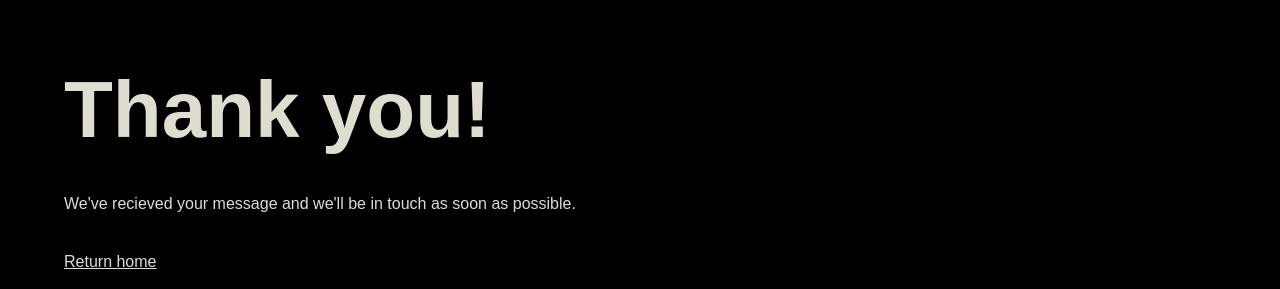
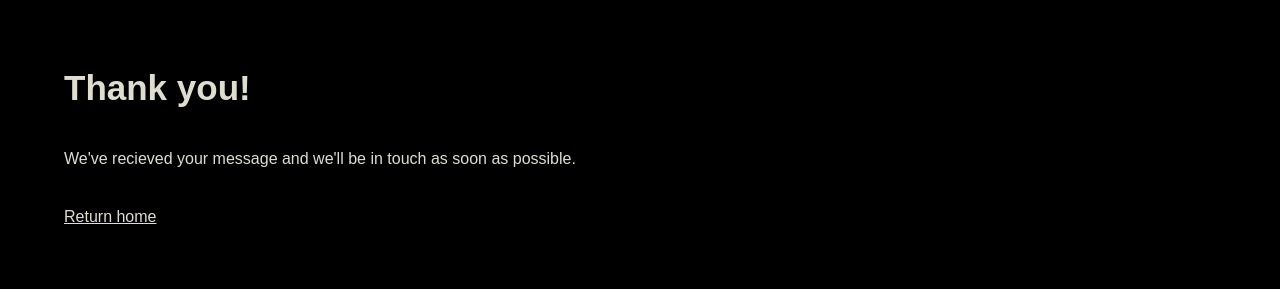
Before and after one commit to frazerf/oakland-onepager, a website: page src/pages/thankyou.html in a window 1280 px wide. Shown: the top 289 px of the page. Drawn offline with nearby package versions, Linux system fonts and the light colour scheme; files that its build step writes are made by us from their sources; files whose address does not match are found by name; a web font is replaced by a local one.

Commit message:
Updating thank you page.

```diff
--- a/src/assets/sass/base/typography.scss
+++ b/src/assets/sass/base/typography.scss
@@ -8,15 +8,15 @@
 
 .h1 {
   font-family: $base-font-family-bold;
-  font-size: 40px;
+  font-size: 30px;
   line-height: 1;
   padding: 40px 0 0 0;
   margin: 0 0 40px 0;
   @include media-breakpoint-up(sm) {
-    font-size: 50px;
+    font-size: 30px;
   }
   @include media-breakpoint-up(md) {
-    font-size: 80px;
+    font-size: 35px;
   }
 }
 
```
Also changed, not shown: dist/css/app.css.
